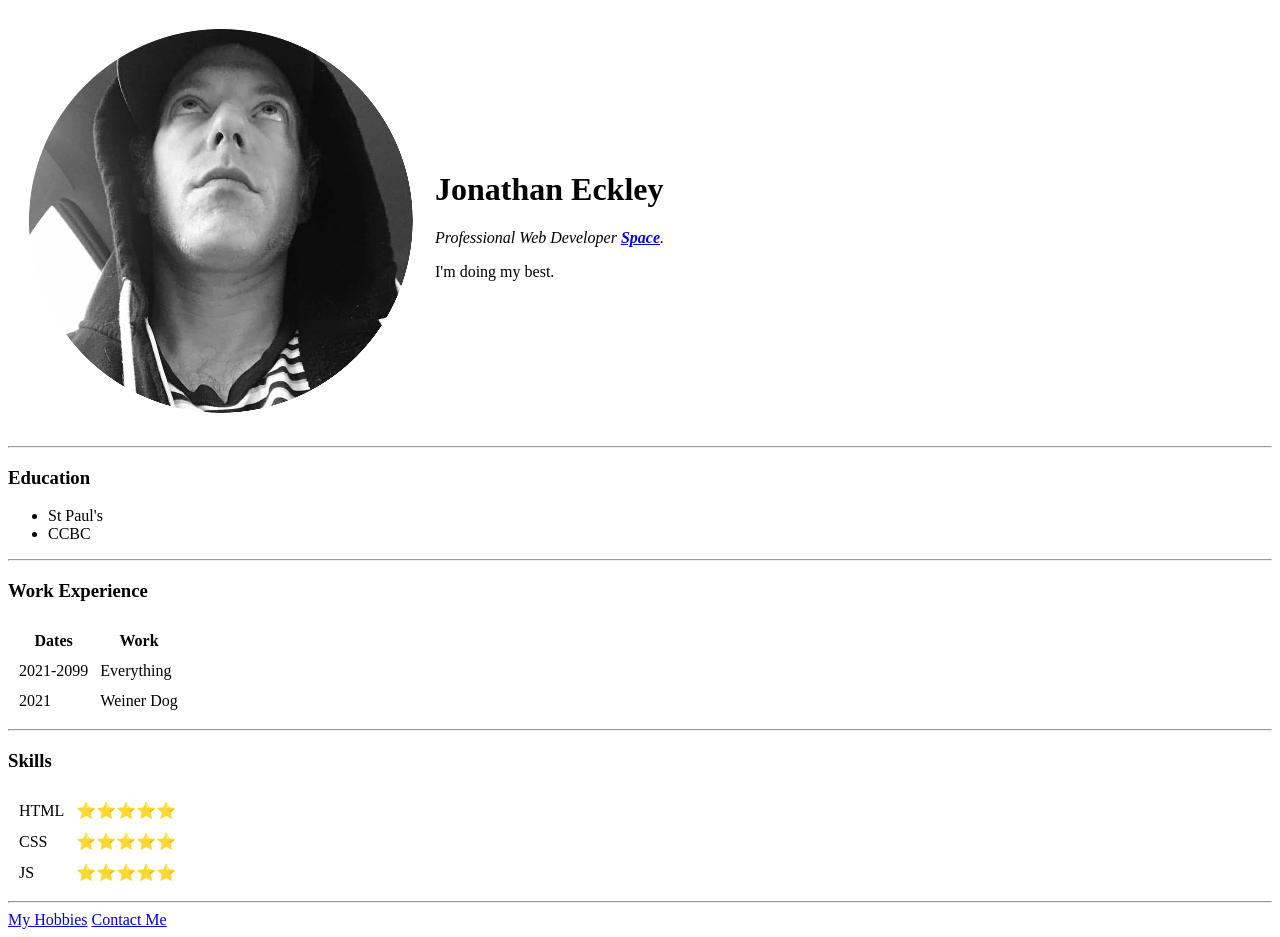
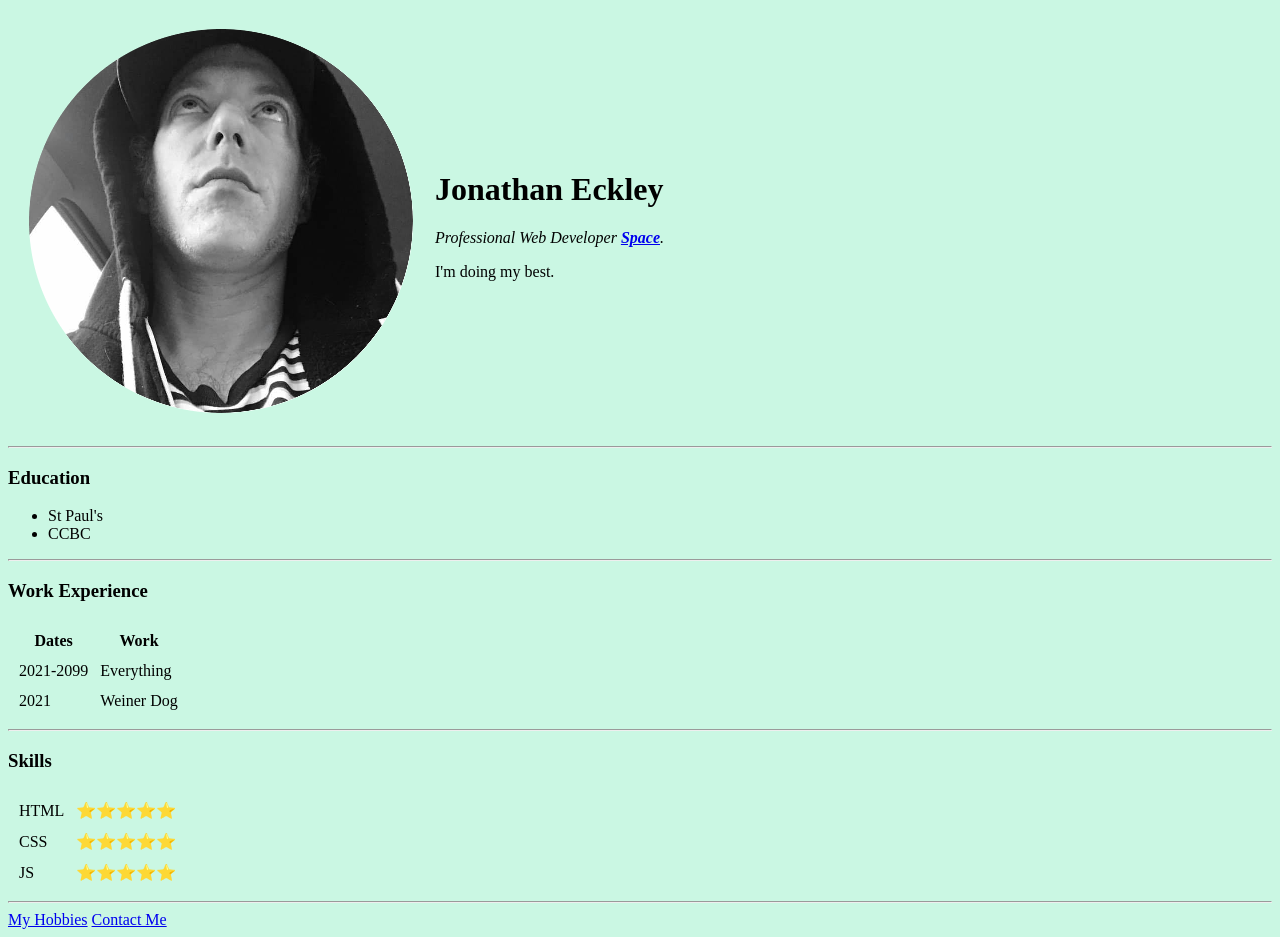
Before and after one commit to abbyzero/cv, a plain HTML site: page index.html in a window 1280 px wide. Drawn offline with Linux system fonts and the light colour scheme.

Commit message:
Corrected image address

```diff
--- a/index.html
+++ b/index.html
@@ -6,10 +6,10 @@
   <title>Jonathan's Personal Site</title>
 </head>
 
-<body style background-color: >
+<body style="background-color: #caf7e3;">
   <table cellspacing=20>
     <tr>
-      <td><img src="https://raw.githubusercontent.com/abbyzero/cv/6ae955325dbdab484b8e956a91fb11762cd75669/jje.png" alt="JJE"></td>
+      <td><img src="https://raw.githubusercontent.com/abbyzero/cv/main/jje.png" alt="JJE"></td>
       <td>
         <h1>Jonathan Eckley</h1>
         <p><em>Professional Web Developer <strong><a
```
